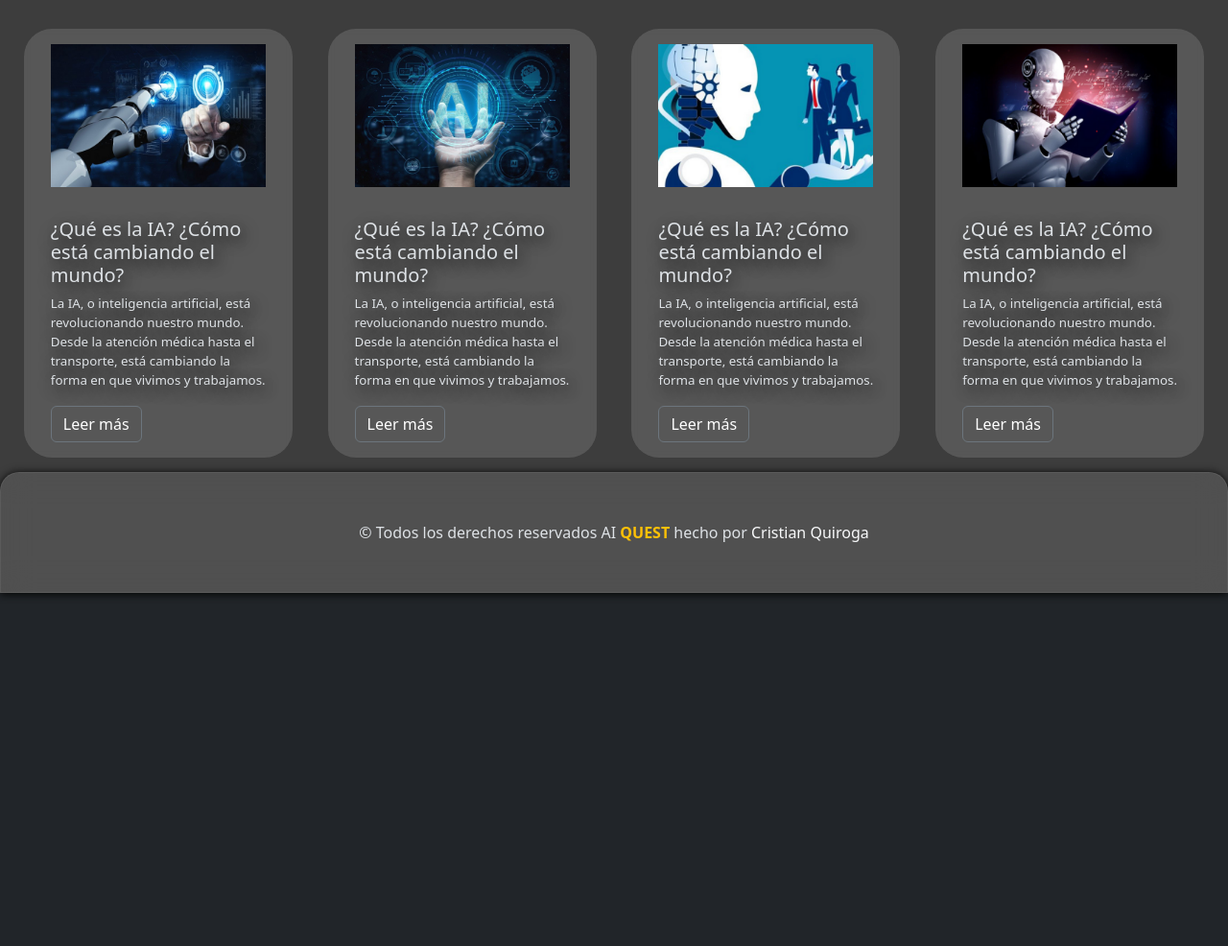
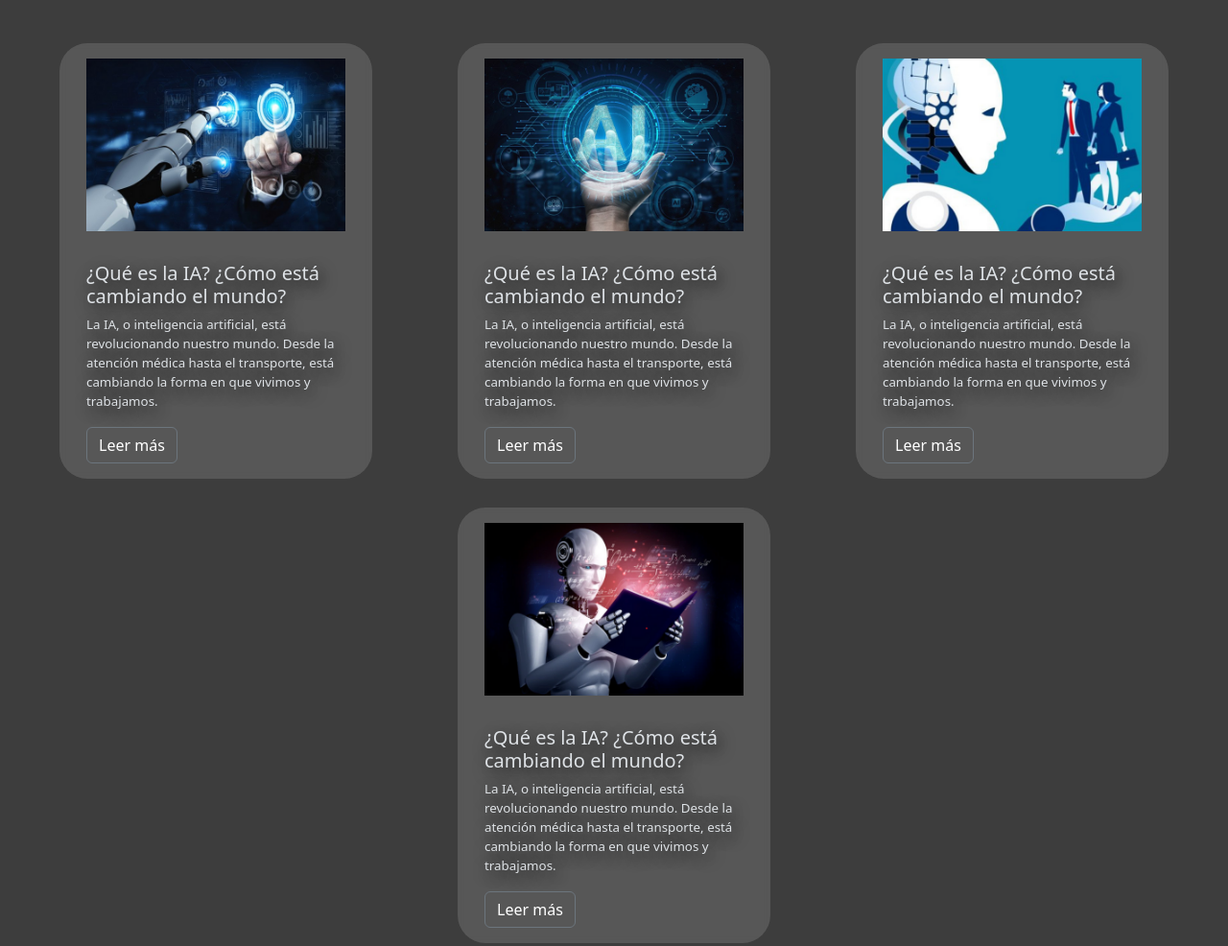
Before and after one commit to cristianq3/Proyecto-Blog-IA, a plain HTML site: page index.html in a window 1280 px wide. Shown: the part 715-1701 px from the top of the page at 96% size. Before the commit the page ends 1333 px from the top, so only its background shows below. Drawn offline with nearby package versions, Linux system fonts and the light colour scheme.

Commit message:
se corrigen margins de cards

```diff
--- a/css/index.css
+++ b/css/index.css
@@ -30,7 +30,9 @@
 }
 
 .card {
-    max-width: 280px;
+    max-width: 350px;
+    margin-top: 15px;
+    margin:15px;
 }
 
 .card-img {
```
